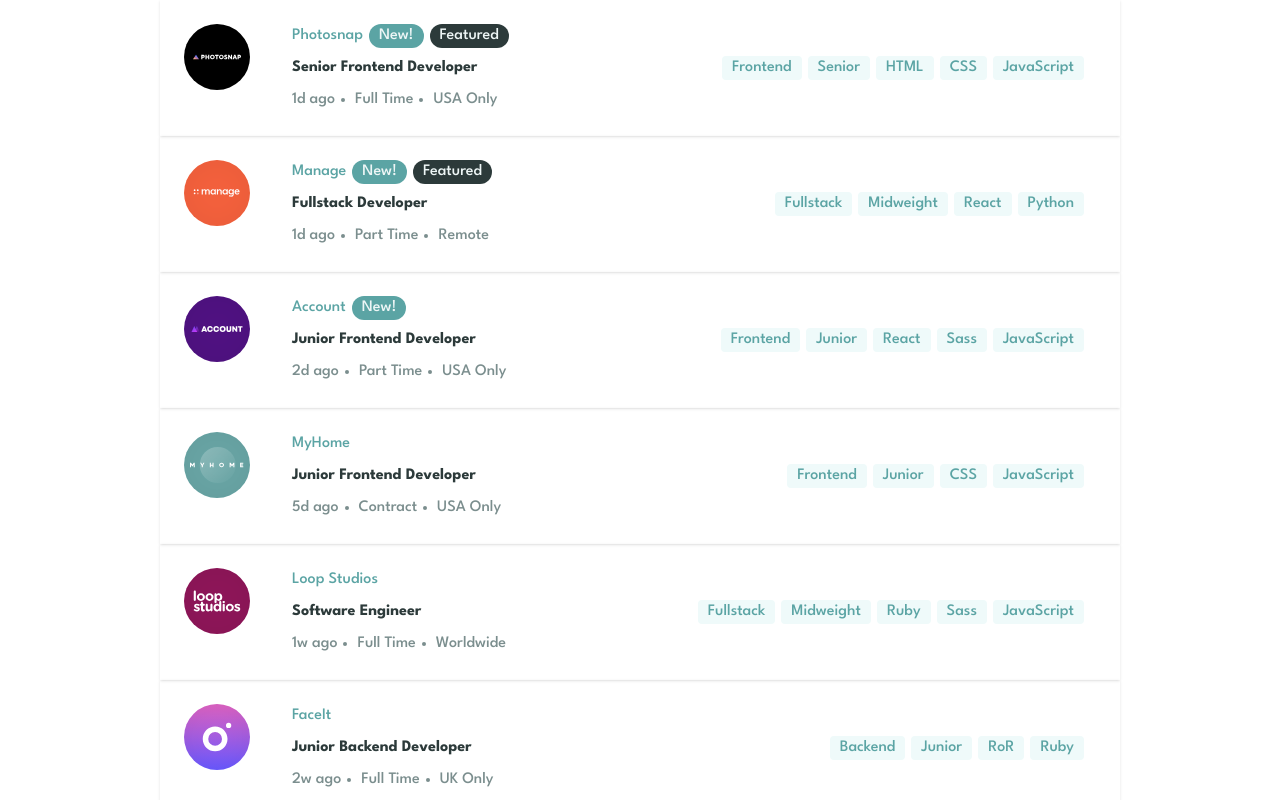
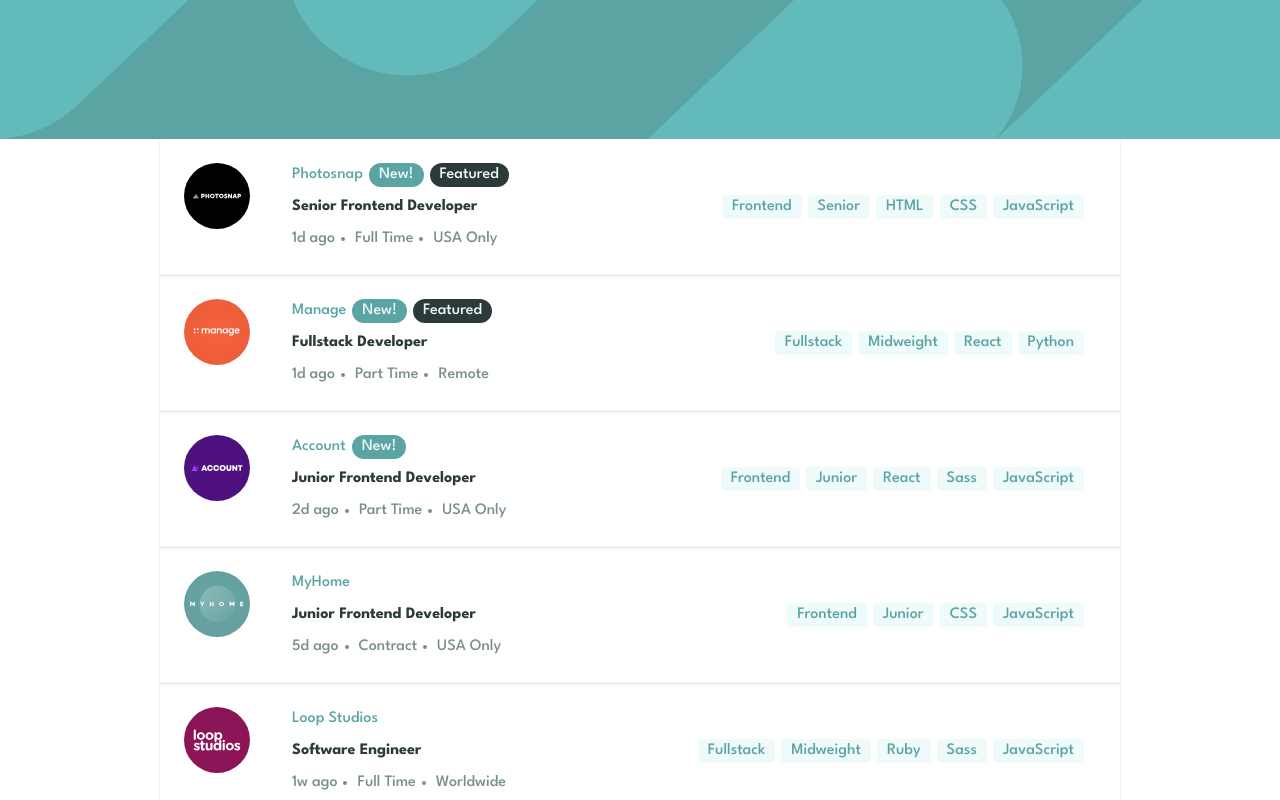
Before and after one commit to HananeEL-2023/jobListing, a React (Vite) app: page / in a window 1280 px wide. Shown: the top 800 px of the page. Built offline with nearby package versions, Linux system fonts and the light colour scheme; the HTML template or start-up script is replaced by a standard one.

Commit message:
Add background image

```diff
--- a/src/components/JobListing.jsx
+++ b/src/components/JobListing.jsx
@@ -4,10 +4,17 @@
 export default function JobListing() {
   return (
     <div>
+      <div>
+        <img
+          src="./images/bg-header-desktop.svg"
+          alt=""
+          className="bg-desaturated-dark-cyan"
+        />
+      </div>
       {data.map((job) => {
         return (
           <section key={job.id}>
-            <article className="flex items-center shadow w-9/12 mx-auto justify-between p-6">
+            <article className="flex items-center shadow w-9/12 mx-auto justify-between p-6 ">
               <div className="flex shrink-0">
                 <figure className="mr-5">
                   <img src={job.logo} alt="logo" className="w-3/4" />
--- a/tailwind.config.js
+++ b/tailwind.config.js
@@ -8,6 +8,7 @@
       "light-grayish-cyan2": "hsl(180, 31%, 95%)",
       "dark-grayish-cyan": "hsl(180, 8%, 52%)",
       "very-dark-grayish-cyan": "hsl(180, 14%, 20%)",
+      white: "hsl(0, 100%, 100%)",
     },
     extend: {},
     fontFamily: {
```
